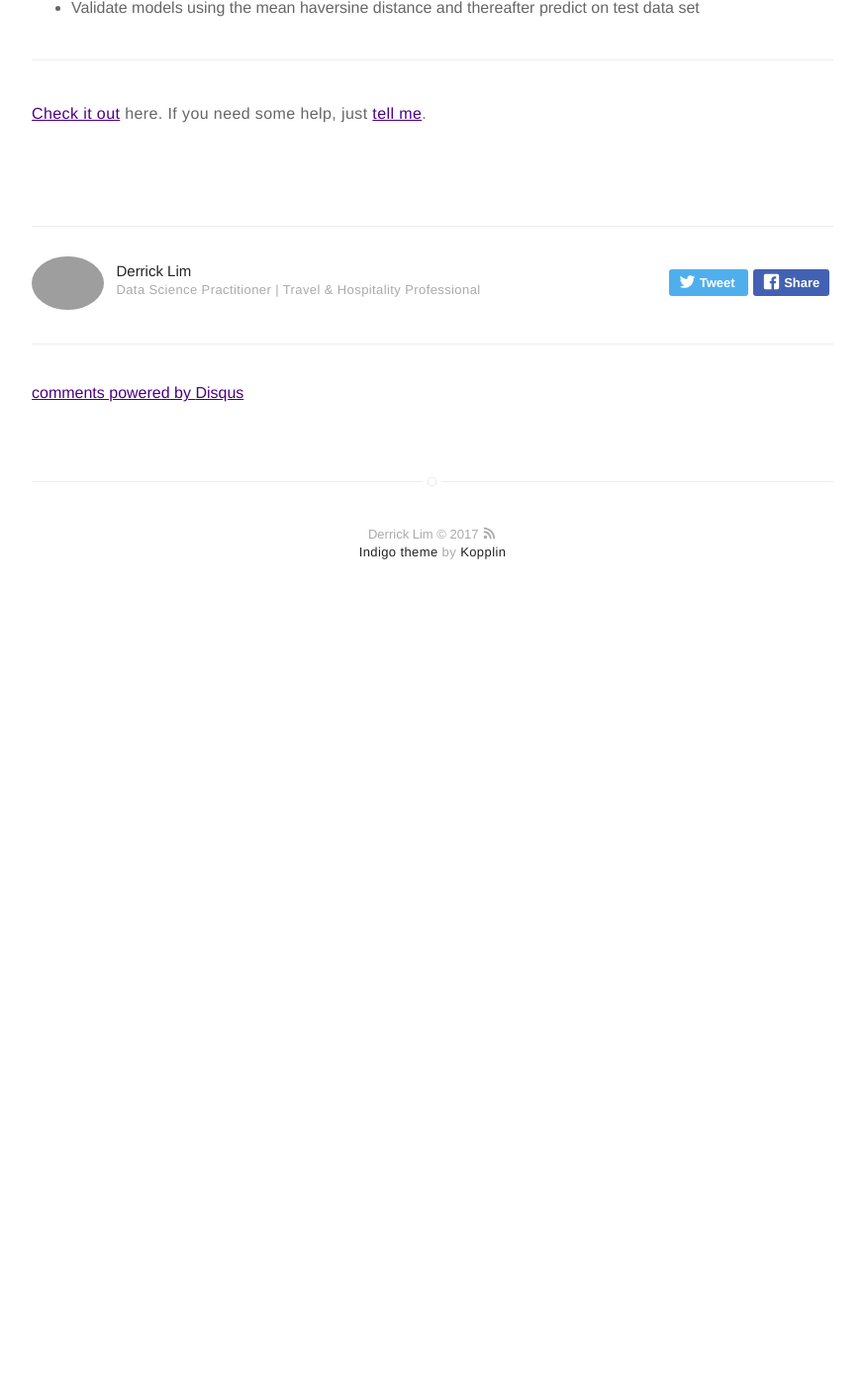
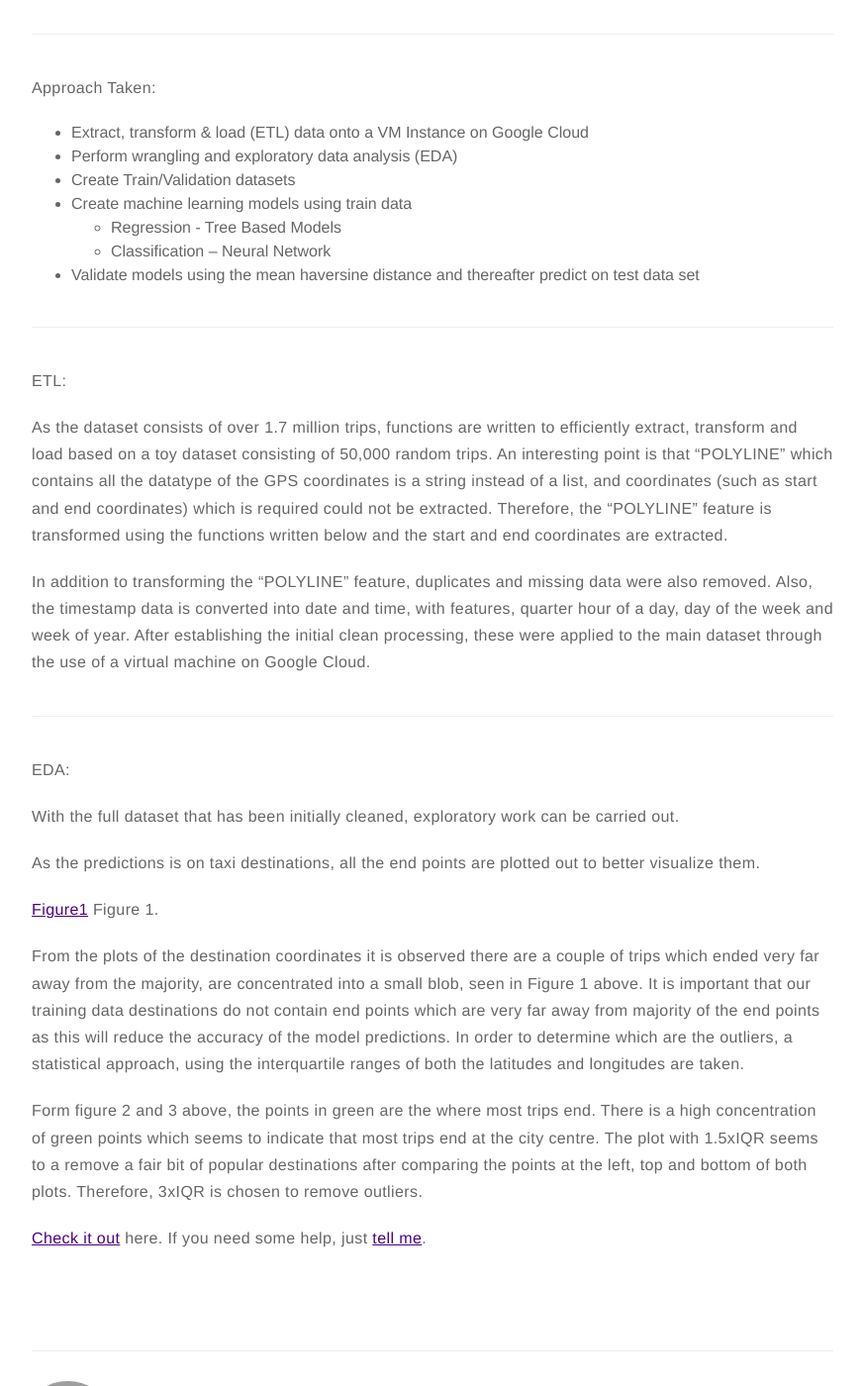
Before and after one commit to d-lim/d-lim.github.io, a Jekyll site: the page built from _posts/2016-01-23-indigo-jekyll-theme.markdown, in a window 1280 px wide and 1400 px high, scrolled down 1017 px. Shown: the whole window at 99% size, without its empty margins (203-1076 px from the left). Built offline with Jekyll 4.4.1, drawn with Linux system fonts in a browser that asks for light colours; comment, search, counter and statistics services are not loaded; before the commit the page ends 1647 px from its top, so only the background shows below that; some of the changed text lies outside the part shown.

Commit message:
add image

```diff
--- a/_posts/2016-01-23-indigo-jekyll-theme.markdown
+++ b/_posts/2016-01-23-indigo-jekyll-theme.markdown
@@ -24,11 +24,19 @@
 
 The metadata are as summarize in Table 1 below.
 
-![Metadata](assets/images/Metadata.png)
+<img class="image" src="assets/images/Metadata.png">
 
+The evaluation method is the Mean Haversine Distance. The Haversine Distance is commonly used in navigation. It measures distances between two points on a sphere based on their latitude and longitude.
 
+The Harversine Distance between the two locations can be computed as follows:
 
+[Harversine]()
 
+where ϕ is the latitude, λ is the longitude,
+
+d is the distance between two points, and r is the Earth’s radius (6371km).
+
+---
 
 Approach Taken:
 
@@ -43,5 +51,39 @@
 
 ---
 
+ETL:
+
+As the dataset consists of over 1.7 million trips, functions are written to efficiently extract, transform and load based on a toy dataset consisting of 50,000 random trips. An interesting point is that “POLYLINE” which contains all the datatype of the GPS coordinates is a string instead of a list, and coordinates (such as start and end coordinates) which is required could not be extracted. Therefore, the “POLYLINE” feature is transformed using the functions written below and the start and end coordinates are extracted.
+
+
+
+In addition to transforming the “POLYLINE” feature, duplicates and missing data were also removed. Also, the timestamp data is converted into date and time, with features, quarter hour of a day, day of the week and week of year.  After establishing the initial clean processing, these were applied to the main dataset through the use of a virtual machine on Google Cloud.
+
+----
+
+EDA:
+
+With the full dataset that has been initially cleaned, exploratory work can be carried out.
+
+As the predictions is on taxi destinations, all the end points are plotted out to better visualize them.
+
+[Figure1]()
+Figure 1.
+
+
+From the plots of the destination coordinates it is observed there are a couple of trips which ended very far away from the majority, are concentrated into a small blob, seen in Figure 1 above. It is important that our training data destinations do not contain end points which are very far away from majority of the end points as this will reduce the accuracy of the model predictions. In order to determine which are the outliers, a statistical approach, using the interquartile ranges of both the latitudes and longitudes are taken.
+
+
+
+Form figure 2 and 3 above, the points in green are the where most trips end. There is a high concentration of green points which seems to indicate that most trips end at the city centre. The plot with 1.5xIQR seems to a remove a fair bit of popular destinations after comparing the points at the left, top and bottom of both plots. Therefore, 3xIQR is chosen to remove outliers.
+
+
+
+
+
+
+
+
+
 [Check it out](http://sergiokopplin.github.io/indigo/) here.
 If you need some help, just [tell me](http://github.com/sergiokopplin/indigo/issues).
```
Also changed, not shown: other parts of _posts/2016-01-23-indigo-jekyll-theme.markdown (+2 -2 lines), 1 other file.
